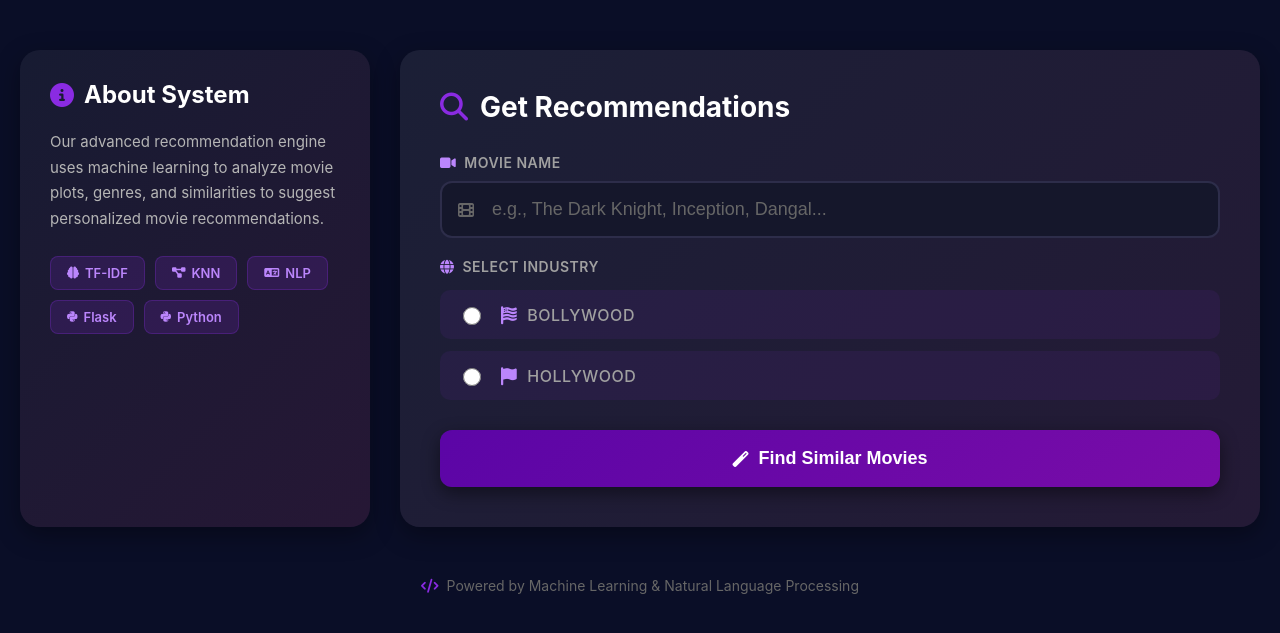
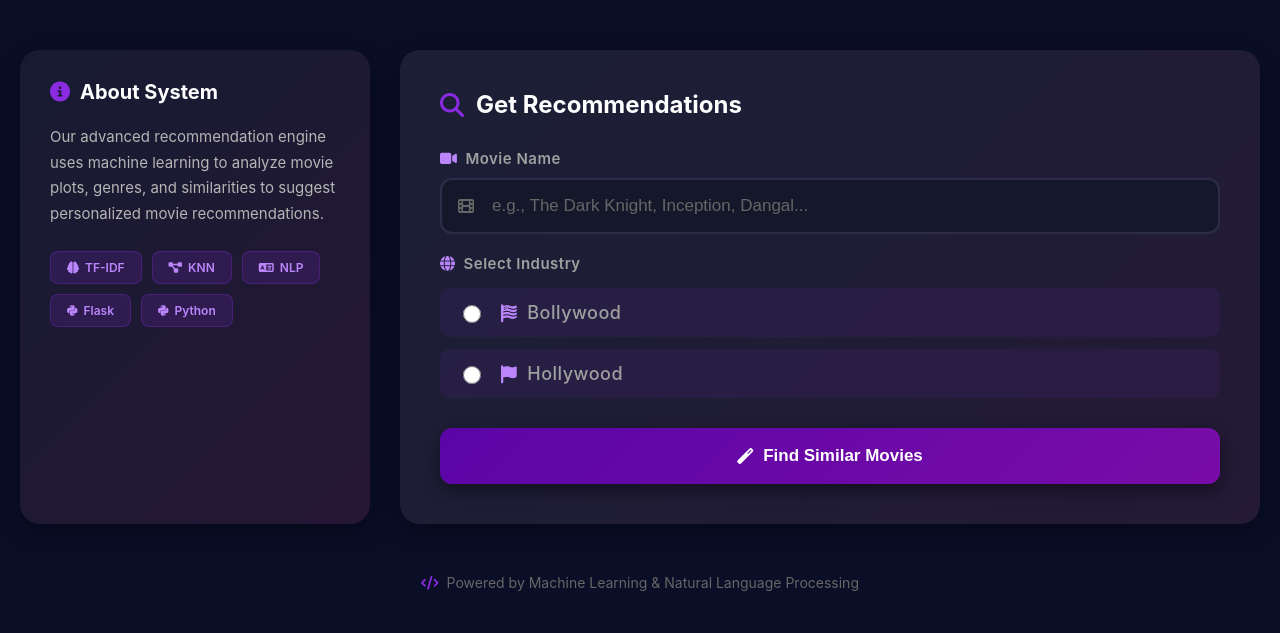
Before and after one commit to Shreya7078/Movie-Recommendation-System, a Flask app: page / in a window 1280 px wide. Shown: the part 129-762 px from the top of the page. Run offline with Flask 3, Linux system fonts and the light colour scheme; parts of the project's set-up code (start-up, migrations or seed data) failed here and were passed over.

Commit message:
Refactor sidebar and section styles for improved layout and readability

```diff
--- a/templates/index.html
+++ b/templates/index.html
@@ -4,7 +4,7 @@
     <meta charset="UTF-8">
     <title>Movie Recommendation Dashboard</title>
 
-    <!-- Font Awesome Icons -->
+
     <link rel="stylesheet" href="https://cdnjs.cloudflare.com/ajax/libs/font-awesome/6.4.0/css/all.min.css">
 
     <style>
@@ -26,7 +26,6 @@
             margin: 0 auto;
         }
 
-        /* ===== HEADER ===== */
         .header {
             text-align: center;
             margin-bottom: 50px;
@@ -62,7 +61,7 @@
             color: #bb86fc;
         }
 
-        /* ===== MAIN CONTENT ===== */
+
         .content-wrapper {
             display: grid;
             grid-template-columns: 350px 1fr;
@@ -70,7 +69,7 @@
             margin-bottom: 50px;
         }
 
-        /* ===== SIDEBAR ===== */
+
         .sidebar {
             background: linear-gradient(135deg, #171b32 0%, #261735 100%);
             border-radius: 20px;
@@ -80,7 +79,7 @@
 
         .sidebar h2 {
             margin: 0 0 20px 0;
-            font-size: 24px;
+            font-size: 20px;
             font-weight: 700;
             color: #fff;
             display: flex;
@@ -110,7 +109,7 @@
             color: #bb86fc;
             padding: 8px 16px;
             border-radius: 8px;
-            font-size: 13px;
+            font-size: 12px;
             font-weight: 600;
             border: 1px solid rgba(138, 43, 226, 0.28);
             display: flex;
@@ -122,7 +121,6 @@
             font-size: 12px;
         }
 
-        /* ===== SEARCH SECTION ===== */
         .search-section {
             background: linear-gradient(135deg, #1b1f36 0%, #241a36 100%);
             border-radius: 20px;
@@ -132,7 +130,7 @@
 
         .search-section h3 {
             margin: 0 0 30px 0;
-            font-size: 28px;
+            font-size: 24px;
             font-weight: 700;
             color: #fff;
             display: flex;
@@ -153,13 +151,13 @@
             display: flex;
             flex-direction: column;
             gap: 10px;
+
         }
 
         .form-group label {
-            font-size: 14px;
+            font-size: 15px;
             font-weight: 600;
             color: #a0a0a0;
-            text-transform: uppercase;
             letter-spacing: 0.5px;
             display: flex;
             align-items: center;
@@ -190,7 +188,7 @@
             border: 2px solid #2d2d4a;
             background: #15172b;
             color: #fff;
-            font-size: 18px;
+            font-size: 17px;
             outline: none;
             transition: all 0.3s ease;
         }
@@ -242,7 +240,7 @@
         }
 
         .industry-option span {
-            font-size: 16px;
+            font-size: 18px;
             font-weight: 500;
             display: flex;
             align-items: center;
@@ -261,7 +259,7 @@
             border-radius: 12px;
             background: linear-gradient(135deg, #5b05a6 0%, #790ca8 100%);
             color: white;
-            font-size: 18px;
+            font-size: 17px;
             font-weight: 700;
             cursor: pointer;
             transition: all 0.3s ease;
@@ -286,7 +284,6 @@
             box-shadow: 0 4px 12px rgba(0, 0, 0, 0.45);
         }
 
-        /* ===== ERROR ===== */
         .error {
             margin-top: 20px;
             padding: 16px;
@@ -306,7 +303,6 @@
             font-size: 16px;
         }
 
-        /* ===== RESULTS ===== */
         .results {
             background: linear-gradient(135deg, #1b1f36 0%, #241a36 100%);
             border-radius: 20px;
@@ -316,7 +312,7 @@
 
         .results h3 {
             margin: 0 0 30px 0;
-            font-size: 28px;
+            font-size: 24px;
             font-weight: 700;
             color: #fff;
             display: flex;
@@ -353,7 +349,7 @@
 
         .movie-card i {
             display: block;
-            font-size: 36px;
+            font-size: 24px;
             margin-bottom: 15px;
             color: #8a2be2;
         }
@@ -366,7 +362,6 @@
             line-height: 1.4;
         }
 
-        /* ===== FOOTER ===== */
         .footer {
             margin-top: 50px;
             text-align: center;
@@ -403,16 +398,15 @@
 <body>
 <div class="dashboard">
 
-    <!-- HEADER -->
     <div class="header">
         <h1><i class="fas fa-film"></i> Movie Recommendation</h1>
         <span><i class="fas fa-robot"></i> AI-Powered Content-Based Filtering System</span>
     </div>
 
-    <!-- MAIN CONTENT -->
+
     <div class="content-wrapper">
 
-        <!-- SIDEBAR -->
+
         <div class="sidebar">
             <h2><i class="fas fa-info-circle"></i> About System</h2>
             <p>
@@ -429,7 +423,7 @@
             </div>
         </div>
 
-        <!-- SEARCH SECTION -->
+
         <div class="search-section">
             <h3><i class="fas fa-search"></i> Get Recommendations</h3>
 
@@ -481,7 +475,7 @@
 
     </div>
 
-    <!-- RESULTS -->
+
     {% if recommendations %}
     <div class="results">
         <h3><i class="fas fa-star"></i> Similar to "{{ searched_movie }}"</h3>
@@ -497,7 +491,7 @@
     </div>
     {% endif %}
 
-    <!-- FOOTER -->
+
     <div class="footer">
         <i class="fas fa-code"></i>
         Powered by Machine Learning & Natural Language Processing
```
